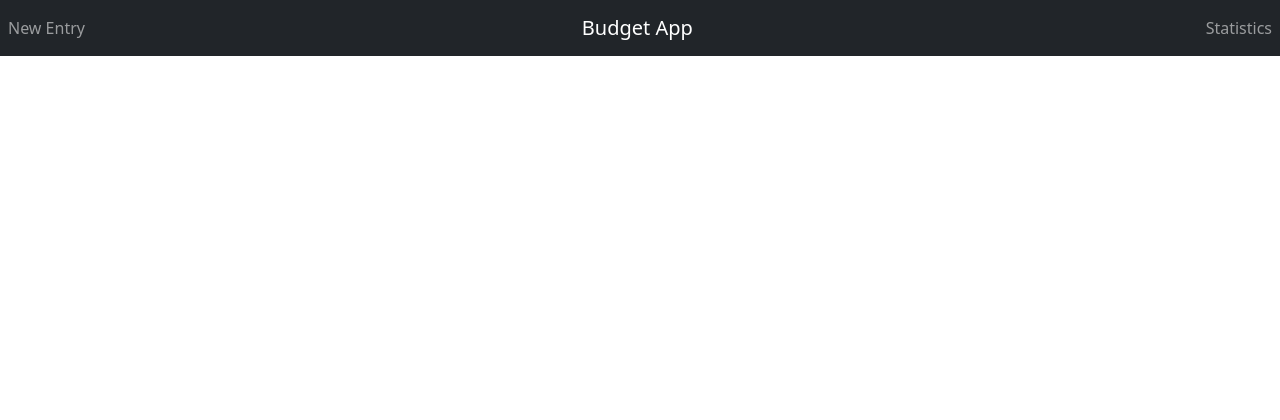
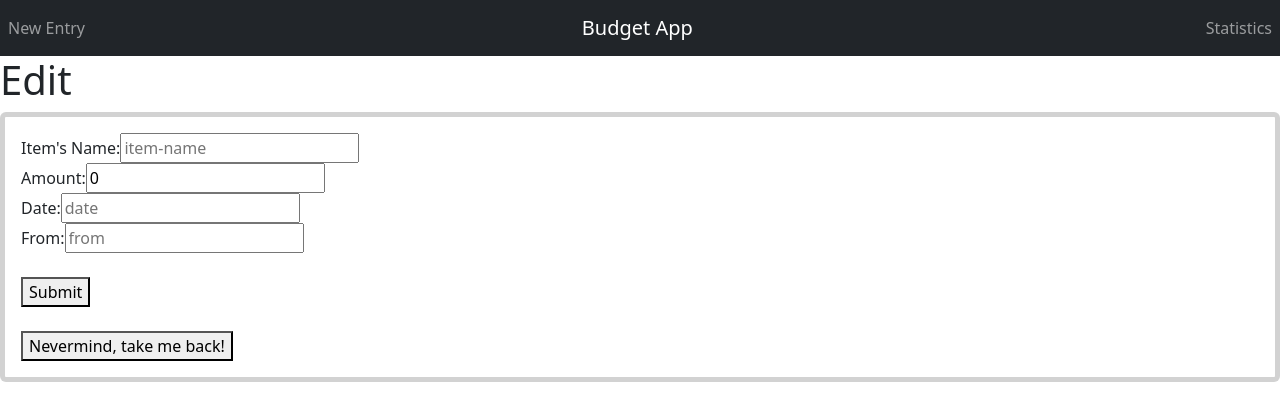
Before and after one commit to Jesse-Chong/full-stack-budgeting-app-frontend, a React (Create React App) app in the folder budget-app/: page /transactions/1/edit in a window 1280 px wide. Shown: the top 420 px of the page. Built offline with nearby package versions, Linux system fonts and the light colour scheme; no server answers; the HTML template or start-up script is replaced by a standard one.

Commit message:
Added EditTransactionEntry.jsx

```diff
--- a/budget-app/src/App.js
+++ b/budget-app/src/App.js
@@ -5,6 +5,7 @@ import 'bootstrap/dist/css/bootstrap.min.css';
 import './App.css';
 import ShowTransaction from "./components/ShowTransaction";
 import NewTransactionEntry from "./components/NewTransactionEntry";
+import EditTransactionEntry from "./components/EditTransactionEntry";
 
 
 function App() {
@@ -31,6 +32,7 @@ function App() {
             <Route path="/transactions" element={<TransactionIndex/>} />
             <Route path="/transactions/:id" element={<ShowTransaction/>} />
             <Route path="/transactions/new" element={<NewTransactionEntry />} />
+            <Route path="/transactions/:id/edit" element={<EditTransactionEntry />} />
           </Routes>
       </div>
     </Router>
--- /dev/null
+++ b/budget-app/src/components/EditTransactionEntry.jsx
@@ -0,0 +1,119 @@
+import { useState, useEffect } from "react";
+import { useParams, Link, useNavigate } from "react-router-dom";
+import { Card } from "react-bootstrap";
+
+export default function EditTransactionEntry() {
+  const navigate = useNavigate();
+  const { id } = useParams();
+  const [transactionsData, setTransactionsData] = useState({
+    item_name: "",
+    amount: 0,
+    date: "",
+    from: "",
+  });
+
+  const handleTextChange = (e) => {
+    const fieldName = e.target.id;
+    const value = e.target.value;
+    console.log(`Updating ${fieldName} with value: ${value}`);
+    setTransactionsData({ ...transactionsData, [e.target.id]: e.target.value });
+  };
+
+  const updateTransactionsEntry = async () => {
+    try {
+      const response = await fetch(`http://localhost:1111/transactions/${id}`, {
+        method: "PUT",
+        headers: { "Content-Type": "application/json" },
+        body: JSON.stringify(transactionsData),
+      });
+
+      if (response.ok) {
+        navigate(`/transactions/${id}`);
+      } else {
+        console.error("Transaction entry update failed:", response.status);
+      }
+    } catch (error) {
+      console.error("Error while updating transaction entry:", error);
+    }
+  };
+
+  useEffect(() => {
+    const fetchTransactionData = async () => {
+      try {
+        const response = await fetch(`http://localhost:1111/transactions/${id}`);
+        if (response.ok) {
+          const data = await response.json();
+          setTransactionsData(data);
+        } else {
+          console.error("Failed to fetch transaction data:", response.status);
+        }
+      } catch (error) {
+        console.error("Error while fetching transaction data:", error);
+      }
+    };
+    fetchTransactionData();
+  }, [id]);
+
+  const handleSubmit = (e) => {
+    e.preventDefault(e);
+    updateTransactionsEntry();
+  };
+
+  return (
+    <div className="EditTransactionEntry">
+      <h1> Edit </h1>
+      <Card className="border-5">
+        <Card.Body>
+          <form onSubmit={handleSubmit}>
+            <label htmlFor="item-name">Item's Name:</label>
+            <input
+              id="item_name"
+              value={transactionsData.item_name}
+              type="text"
+              onChange={handleTextChange}
+              placeholder="item-name"
+              required
+            />
+            <br />
+            <label htmlFor="amount">Amount:</label>
+            <input
+              id="amount"
+              value={transactionsData.amount}
+              type="number"
+              onChange={handleTextChange}
+              placeholder="amount"
+              required
+            />
+            <br />
+            <label htmlFor="date">Date:</label>
+            <input
+              id="date"
+              value={transactionsData.date}
+              type="text"
+              onChange={handleTextChange}
+              placeholder="date"
+              required
+            />
+            <br />
+            <label htmlFor="from">From:</label>
+            <input
+              id="from"
+              value={transactionsData.from}
+              type="text"
+              onChange={handleTextChange}
+              placeholder="from"
+              required
+            />
+            <br />
+            <br />
+            <button type="submit">Submit</button>
+          </form>
+          <br />
+          <Link to="/transactions">
+            <button>Nevermind, take me back!</button>
+          </Link>
+        </Card.Body>
+      </Card>
+    </div>
+  );
+}
--- a/budget-app/src/components/NewTransactionEntry.jsx
+++ b/budget-app/src/components/NewTransactionEntry.jsx
@@ -33,10 +33,10 @@ export default function NewTransactionEntry() {
 
         navigate(`/transactions/${newItemId}`);
       } else {
-        console.error("Log entry creation failed:", response.status);
+        console.error("Transaction entry creation failed:", response.status);
       }
     } catch (error) {
-      console.error("Error while creating log entry:", error);
+      console.error("Error while creating transaction:", error);
     }
   };
 
--- a/budget-app/src/components/ShowTransaction.jsx
+++ b/budget-app/src/components/ShowTransaction.jsx
@@ -32,6 +32,7 @@ export default function ShowTransaction() {
                 <p>{date}</p>
                 <p>{from}</p>
                 <button onClick={() => navigate('/transactions')}>Back</button>
+                <button onClick={() => navigate(`/transactions/${id}/edit`)}>Edit</button>
                 </>
             )}
             </div>
```
